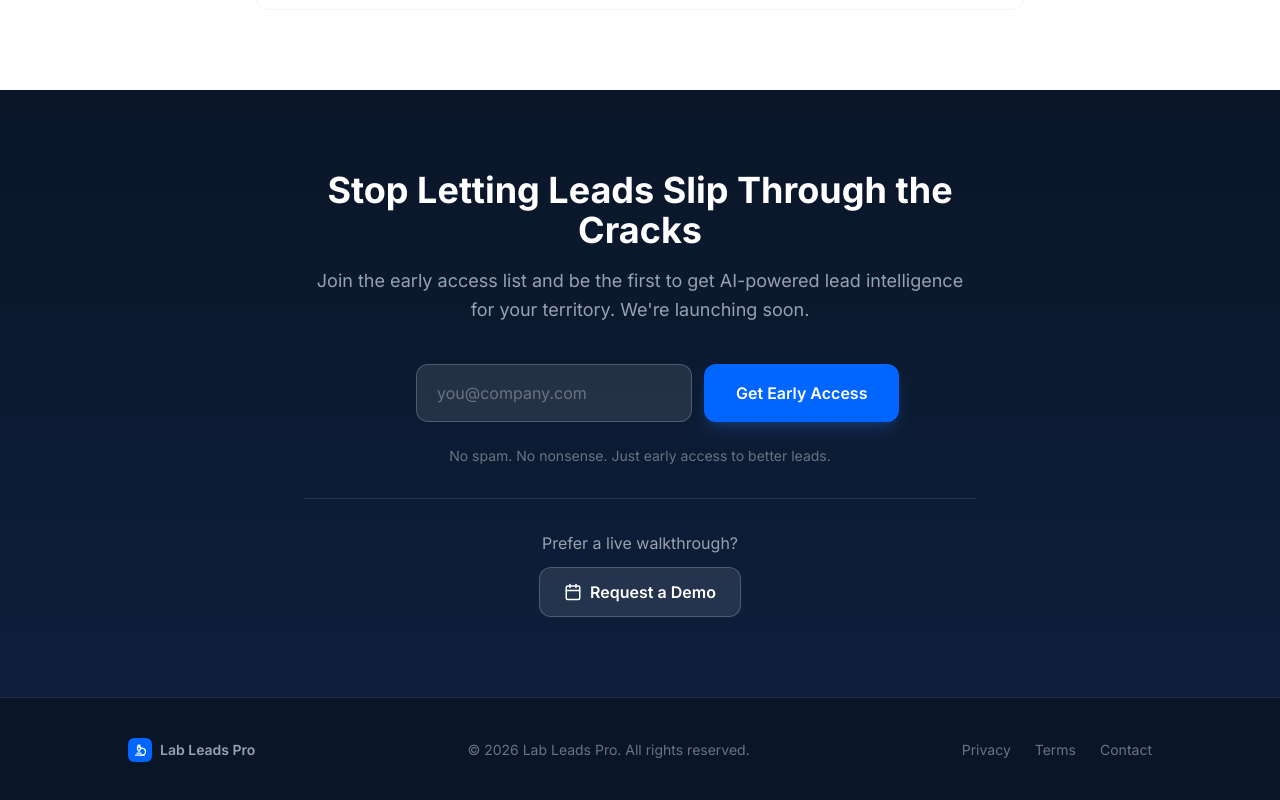
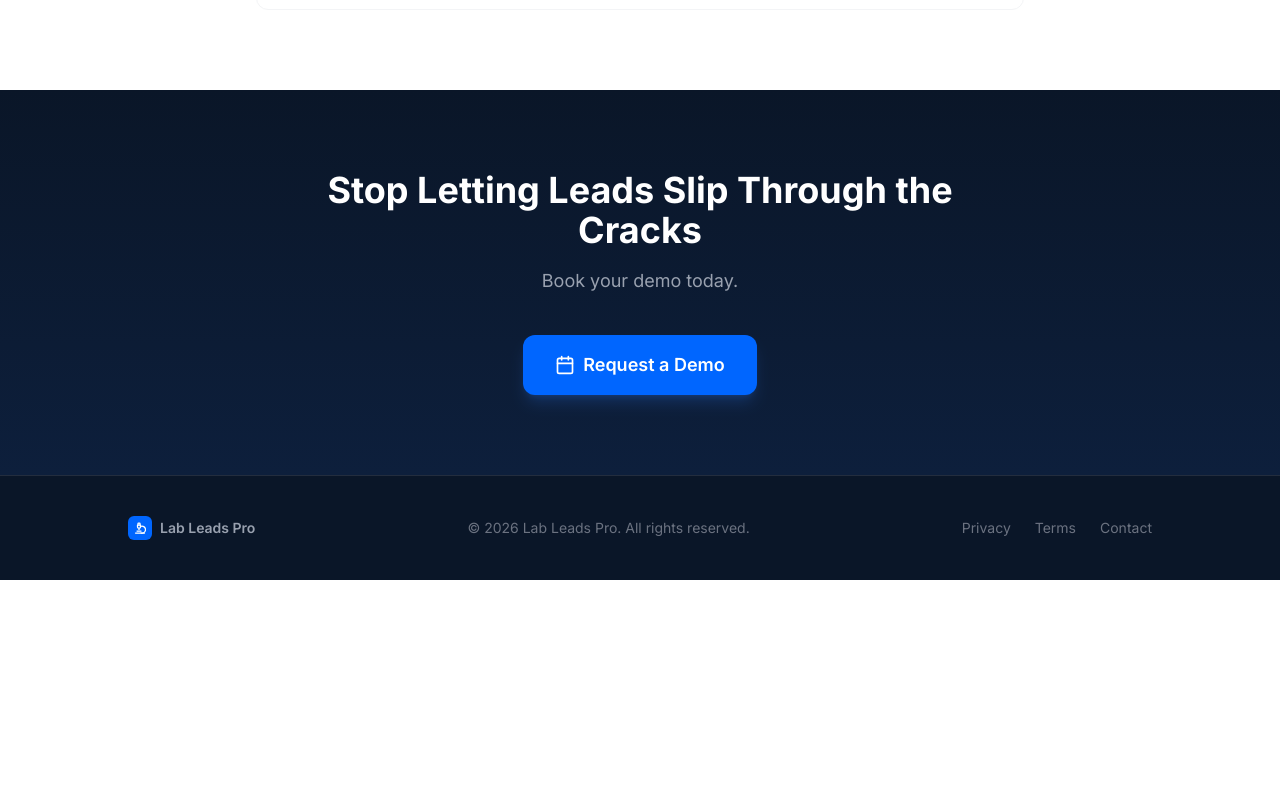
Before and after one commit to lableadmanager-bit/lableadspro-website, a Next.js app: page / in a window 1280 px wide. Shown: the part 7144-7944 px from the top of the page. After the commit the page ends 7724 px from the top, so only its background shows below. Built offline with nearby package versions, Linux system fonts and the light colour scheme.

Commit message:
Replace early access CTA with demo booking
- Remove email signup form and early access copy
- Clean headline: 'Stop Letting Leads Slip Through the Cracks'
- Simple body: 'Book your demo today.'
- Single 'Request a Demo' button → Google Calendar appointment page

```diff
--- a/src/components/CTA.tsx
+++ b/src/components/CTA.tsx
@@ -1,44 +1,4 @@
-"use client";
-
-import { useState, useRef } from "react";
-import { PartyPopper } from "lucide-react";
-
-const SCRIPT_URL = "https://script.google.com/macros/s/AKfycbybP6SsgfZ7L2nIuPTNPzoT9VY4D9UZqZ4HL2BmECStfsHq2fz7ECPbsaCuLcs-ICaTjQ/exec";
-
 export default function CTA() {
-  const [email, setEmail] = useState("");
-  const [submitted, setSubmitted] = useState(false);
-  const [loading, setLoading] = useState(false);
-  const iframeRef = useRef<HTMLIFrameElement>(null);
-
-  const handleSubmit = (e: React.FormEvent) => {
-    e.preventDefault();
-    setLoading(true);
-
-    // Create a real form and submit it into a hidden iframe
-    // This bypasses all CORS issues completely
-    const form = document.createElement("form");
-    form.method = "POST";
-    form.action = SCRIPT_URL;
-    form.target = "hidden-iframe";
-
-    const input = document.createElement("input");
-    input.type = "hidden";
-    input.name = "email";
-    input.value = email;
-    form.appendChild(input);
-
-    document.body.appendChild(form);
-    form.submit();
-    document.body.removeChild(form);
-
-    // Show success after a short delay (form submitted into iframe)
-    setTimeout(() => {
-      setSubmitted(true);
-      setLoading(false);
-    }, 2000);
-  };
-
   return (
     <section id="cta" className="py-20 px-6 bg-gradient-to-b from-[var(--color-dark)] to-[#0D1F3C]">
       <div className="max-w-2xl mx-auto text-center">
@@ -46,51 +6,16 @@ export default function CTA() {
           Stop Letting Leads Slip Through the Cracks
         </h2>
         <p className="text-lg text-gray-400 mb-10 leading-relaxed">
-          Join the early access list and be the first to get AI-powered lead
-          intelligence for your territory. We&apos;re launching soon.
+          Book your demo today.
         </p>
 
-        {submitted ? (
-          <div className="bg-[var(--color-accent)]/10 border border-[var(--color-accent)]/30 rounded-2xl p-8">
-            <div className="flex justify-center mb-3"><PartyPopper className="w-10 h-10 text-[var(--color-accent)]" /></div>
-            <h3 className="text-xl font-bold text-white mb-2">You&apos;re on the list!</h3>
-            <p className="text-gray-400">
-              We&apos;ll reach out soon with early access details. Keep an eye on your inbox.
-            </p>
-          </div>
-        ) : (
-          <form onSubmit={handleSubmit} className="flex flex-col sm:flex-row gap-3 max-w-md mx-auto">
-            <input
-              type="email"
-              value={email}
-              onChange={(e) => setEmail(e.target.value)}
-              placeholder="you@company.com"
-              required
-              className="flex-1 px-5 py-4 rounded-xl bg-white/10 border border-white/20 text-white placeholder-gray-500 focus:outline-none focus:ring-2 focus:ring-[var(--color-brand)] focus:border-transparent"
-            />
-            <button
-              type="submit"
-              disabled={loading}
-              className="px-8 py-4 bg-[var(--color-brand)] hover:bg-[var(--color-brand-dark)] text-white font-semibold rounded-xl transition-colors shadow-lg shadow-blue-500/20 whitespace-nowrap disabled:opacity-50"
-            >
-              {loading ? "Submitting..." : "Get Early Access"}
-            </button>
-          </form>
-        )}
-
-        <p className="mt-6 text-sm text-gray-500">
-          No spam. No nonsense. Just early access to better leads.
-        </p>
-
-        <div className="mt-8 pt-8 border-t border-white/10">
-          <p className="text-gray-400 mb-3">Prefer a live walkthrough?</p>
         <a
           href="https://calendar.app.google/xKb3rVrYvAfdt1Zt6"
           target="_blank"
           rel="noopener noreferrer"
-            className="inline-flex items-center gap-2 px-6 py-3 bg-white/10 hover:bg-white/20 text-white font-semibold rounded-xl transition-colors border border-white/20"
+          className="inline-flex items-center gap-2 px-8 py-4 bg-[var(--color-brand)] hover:bg-[var(--color-brand-dark)] text-white font-semibold rounded-xl text-lg transition-colors shadow-lg shadow-blue-500/20"
         >
-            <svg width="18" height="18" viewBox="0 0 24 24" fill="none" stroke="currentColor" strokeWidth="2" strokeLinecap="round" strokeLinejoin="round">
+          <svg width="20" height="20" viewBox="0 0 24 24" fill="none" stroke="currentColor" strokeWidth="2" strokeLinecap="round" strokeLinejoin="round">
             <rect x="3" y="4" width="18" height="18" rx="2" ry="2" />
             <line x1="16" y1="2" x2="16" y2="6" />
             <line x1="8" y1="2" x2="8" y2="6" />
@@ -99,13 +24,6 @@ export default function CTA() {
           Request a Demo
         </a>
       </div>
-        <iframe
-          ref={iframeRef}
-          name="hidden-iframe"
-          style={{ display: "none" }}
-          title="form-target"
-        />
-      </div>
     </section>
   );
 }
```
Lines whose indentation alone changed are shown as unchanged.
